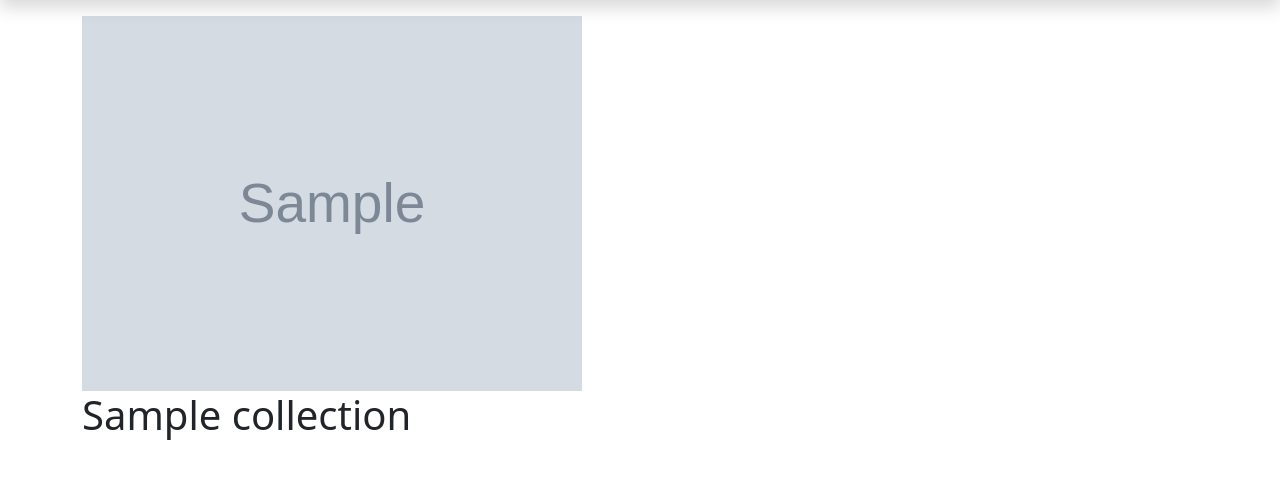
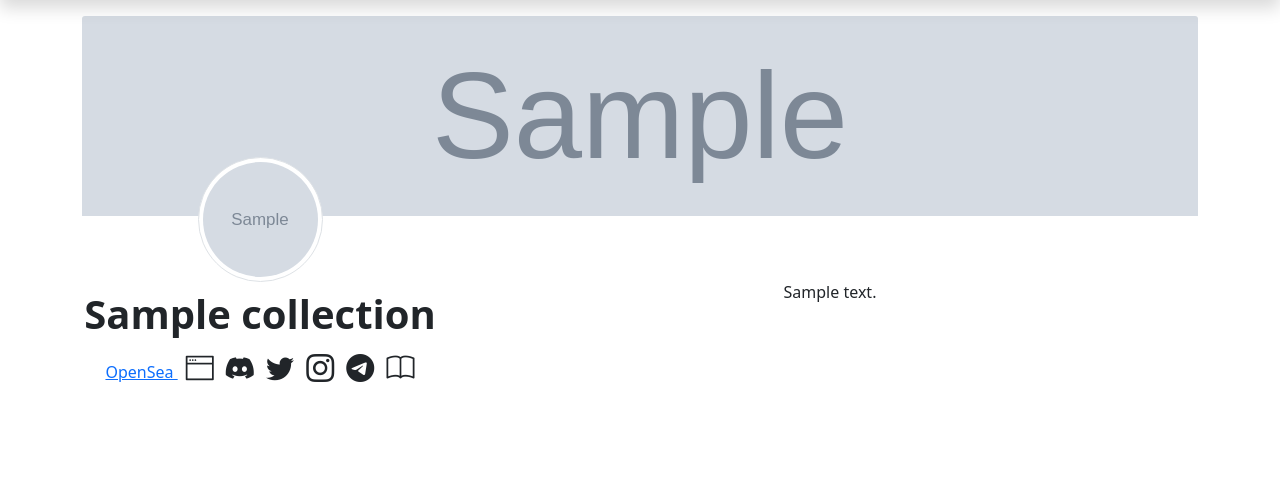
Before and after one commit to MarcACard/marketbuoy, a Flask app: a page that uses application/collections/templates/collection_details.html.j2 in a window 1280 px wide. Shown: the part 64-543 px from the top of the page. Run offline with Flask 2, Linux system fonts and the light colour scheme; tables that the repository leaves empty hold one stand-in row (values such as "Sample post"); grey boxes marked "Sample" are stand-in pictures; some libraries are stand-ins or nearby versions.

Commit message:
update collection pages with frontend styles

```diff
--- a/application/collections/templates/collection_details.html.j2
+++ b/application/collections/templates/collection_details.html.j2
@@ -2,7 +2,65 @@
 {% block title %} | {{ collection.name }}{% endblock %}
 
 {% block content %}
+
+<div class="w-100 mb-3">
+    <img src="{{ collection.banner_image_url }}" class="card-img-top" style="width: 100%; height: 200px; object-fit: cover;">
+</div>
+<div class="row">
+    <div class="col col-12 col-lg-4">
+        <div class="d-flex flex-column align-items-center">
+                <div class="mb-2" style="margin-top:-75px">
+                    <img src="{{ collection.image_url }}" class="rounded-circle img-thumbnail" style="width: 125px; height:125px; object-fit: cover;">
+                </div>
+                <h1 class="fw-bold text-center">{{ collection.name }}</h1>
+                <div>
+                    <a href="https://opensea.io/collection/{{ collection.slug }}">OpenSea <i class="" data-bs-toggle="tooltip" data-bs-placement="top" title="OpenSea"></i></a>
+                    {% if collection.external_link %}
+                        <a href="{{ collection.external_link }}"><i class="bi bi-window-fullscreen text-dark fs-3 ms-2" data-bs-toggle="tooltip" data-bs-placement="top" title="Website"></i></a>
+                    {% endif %}
+                    {% if collection.discord_url %}
+                        <a href="{{ collection.discord_url }}"><i class="bi bi-discord text-dark fs-3  ms-2" data-bs-toggle="tooltip" data-bs-placement="top" title="Discord"></i></a>
+                    {% endif %}
+                    {% if collection.twitter_username %}
+                        <a href="{{ collection.twitter_username }}"><i class="bi bi-twitter text-dark fs-3 ms-2" data-bs-toggle="tooltip" data-bs-placement="top" title="Twitter"></i></a>
+                    {% endif %}
+                    {% if collection.instagram_username %}
+                        <a href="{{ collection.instagram_username }}"><i class="bi bi-instagram text-dark fs-3 ms-2" data-bs-toggle="tooltip" data-bs-placement="top" title="Instagram"></i></a>
+                    {% endif %}
+                    {% if collection.telegram_url %}
+                        <a href="{{ collection.telegram_url }}"><i class="bi bi-telegram text-dark fs-3 ms-2" data-bs-toggle="tooltip" data-bs-placement="top" title="Telegram"></i></a>
+                    {% endif %}
+                    {% if collection.wiki_url %}
+                        <a href="{{ collection.wiki_url }}"><i class="bi bi-book text-dark fs-3 ms-2" data-bs-toggle="tooltip" data-bs-placement="top" title="Wiki"></i></a>
+                    {% endif %}
+                </div>
+        </div>
+    </div>
+    <div class="col">
+        <div class="d-flex flex-column align-items-center">
+            <div class="mt-5"><p>{{ collection.description }}</p></div>
+        </div>
+    </div>
+</div>
+
+{#
+<div class="card shadow-sm">
+    <img src="{{ collection.banner_image_url }}" class="card-img-top" style="width: 100%; height: 15vw; object-fit: cover;">
+    <div class="card-body">
+        <div class="d-flex align-items-center mb-3">
+                <img src="{{ collection.image_url }}" class="rounded-circle img-thumbnail" style="width: 50px; height:50px; object-fit: cover;">
+                <h5 class="card-title ms-3 mb-0">{{ collection.name }}</h5>
+        </div>
+        <p class="card-text">{{ collection.description | truncate(150)}}</p>
+        <a href="/collections/id/{{ collection.slug }}" class="stretched-link">More Details</a>
+    </div>
+</div>
+
+
+<div class="card">
 <img src={{collection.banner_image_url}} style="width:500px">
 <h1>{{ collection.name }}</h1>
 
+</div> #}
+
 {% endblock %}
```
Also changed, not shown: application/collections/templates/collections.html.j2 (+23 -14 lines).
